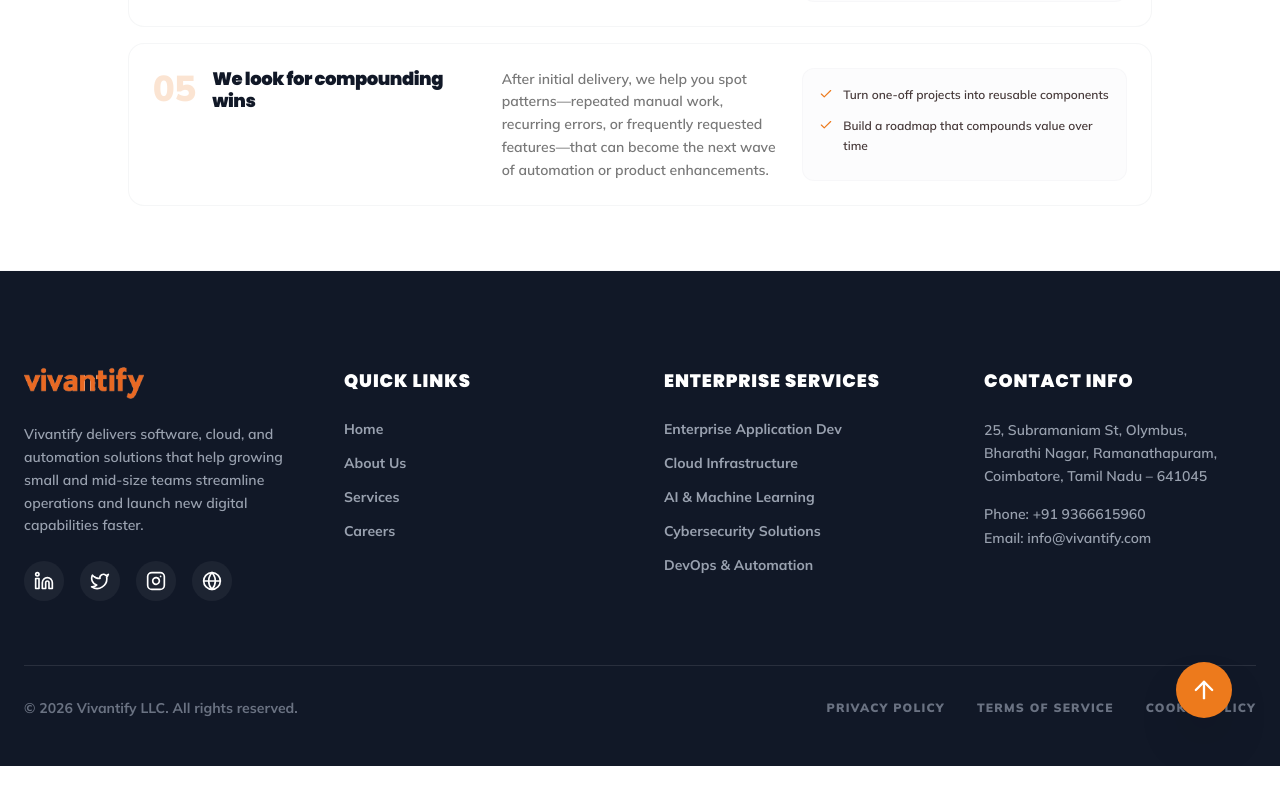
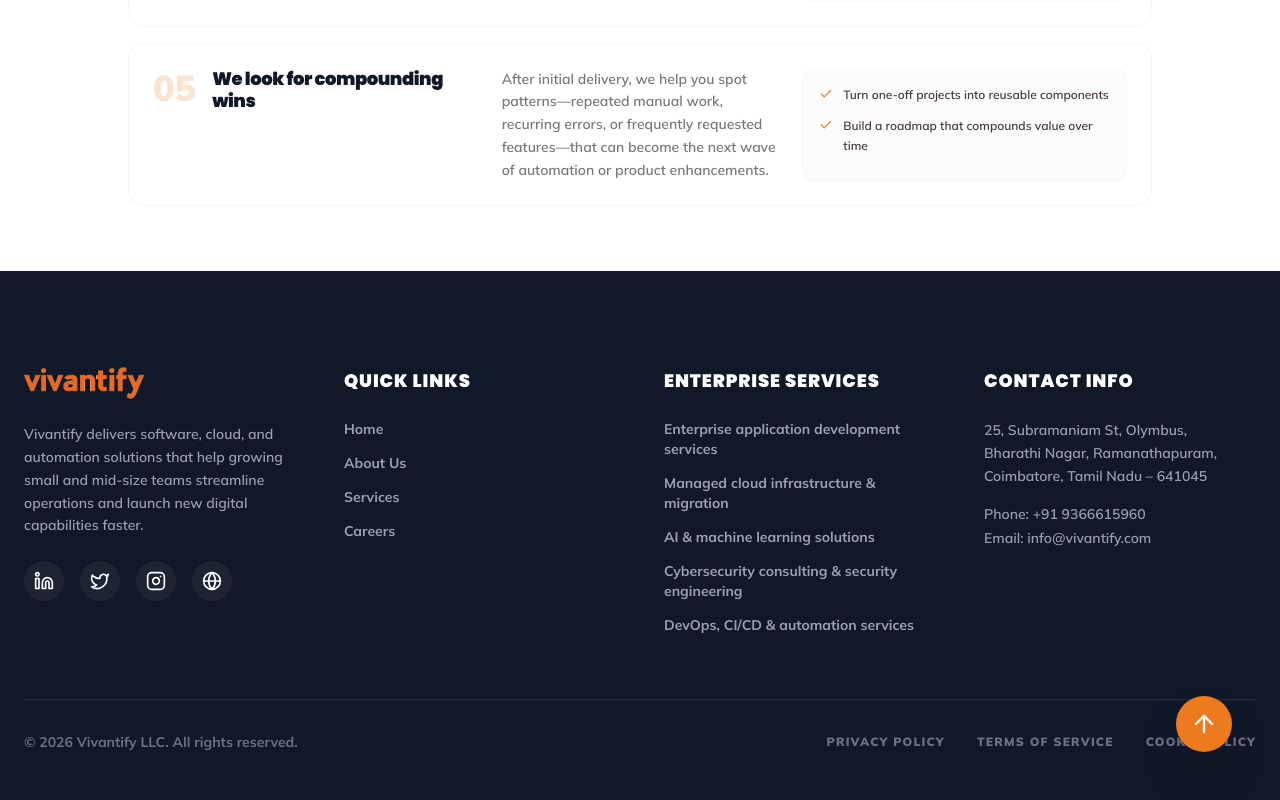
Before and after one commit to Vivantify/Vivantify, a React (Vite) app: page /about in a window 1280 px wide. Shown: the part 2605-3405 px from the top of the page. Before the commit the page ends 3371 px from the top, so only its background shows below. Built offline with nearby package versions, Linux system fonts and the light colour scheme.

Commit message:
Implement final recommended SEO optimizations: Update title, inject meta description, add canonical/theme tags, establish h2-to-h3 semantic outline, and link-optimize footer anchors.

```diff
--- a/index.html
+++ b/index.html
@@ -3,10 +3,14 @@
   <head>
     <meta charset="UTF-8" />
     <link rel="icon" type="image/png" href="/favicon.png" />
-    <link rel="apple-touch-icon" href="/favicon.png" />
+    <link rel="icon" type="image/png" sizes="32x32" href="/favicon-32x32.png">
+    <link rel="icon" type="image/png" sizes="16x16" href="/favicon-16x16.png">
+    <link rel="apple-touch-icon" sizes="180x180" href="/apple-touch-icon.png">
     <meta name="viewport" content="width=device-width, initial-scale=1.0" />
-    <title>Vivantify | Custom Enterprise Software & Cloud Solutions in India</title>
-    <meta name="description" content="Vivantify Technology Solutions is a Coimbatore-based software development company. We deliver reliable custom software, cloud, and automation services for growing small and mid-size teams in India." />
+    <meta name="theme-color" content="#0b1727">
+    <link rel="canonical" href="https://vivantify.com/">
+    <title>Vivantify Technology Solutions | Custom Software, Cloud & Automation in India</title>
+    <meta name="description" content="Vivantify Technology Solutions is a Coimbatore-based enterprise technology partner for growing small and mid-size teams in India. We deliver reliable custom software, cloud, and automation solutions to modernize legacy systems, streamline operations, and launch new digital products faster." />
     <meta name="keywords" content="software development company Coimbatore, cloud computing services India, custom software developers Tamil Nadu, DevOps automation consultants, enterprise software partners India" />
     <link rel="preconnect" href="https://fonts.googleapis.com">
     <link rel="preconnect" href="https://fonts.gstatic.com" crossorigin>
--- a/src/App.jsx
+++ b/src/App.jsx
@@ -12,8 +12,8 @@ import CareersPage from './pages/CareersPage';
 
 const seoConfig = {
   '/': {
-    title: 'Vivantify | Custom Enterprise Software & Cloud Solutions in India',
-    description: 'Vivantify Technology Solutions is a Coimbatore-based software development company. We deliver reliable custom software, cloud, and automation services for growing small and mid-size teams in India.',
+    title: 'Vivantify Technology Solutions | Custom Software, Cloud & Automation in India',
+    description: 'Vivantify Technology Solutions is a Coimbatore-based enterprise technology partner for growing small and mid-size teams in India. We deliver reliable custom software, cloud, and automation solutions to modernize legacy systems, streamline operations, and launch new digital products faster.',
     keywords: 'software development company Coimbatore, cloud computing services India, custom software developers Tamil Nadu, DevOps automation consultants, enterprise software partners India'
   },
   '/about': {
--- a/src/components/layout/Footer.jsx
+++ b/src/components/layout/Footer.jsx
@@ -40,11 +40,11 @@ const Footer = () => {
           <div>
             <h4 className="text-lg font-black mb-6 uppercase tracking-wider text-white">Enterprise Services</h4>
             <ul className="space-y-3.5 text-gray-400 font-bold text-sm">
-              <li><Link to="/services" className="hover:text-primary transition-colors">Enterprise Application Dev</Link></li>
-              <li><Link to="/services" className="hover:text-primary transition-colors">Cloud Infrastructure</Link></li>
-              <li><Link to="/services" className="hover:text-primary transition-colors">AI & Machine Learning</Link></li>
-              <li><Link to="/services" className="hover:text-primary transition-colors">Cybersecurity Solutions</Link></li>
-              <li><Link to="/services" className="hover:text-primary transition-colors">DevOps & Automation</Link></li>
+              <li><Link to="/services" className="hover:text-primary transition-colors">Enterprise application development services</Link></li>
+              <li><Link to="/services" className="hover:text-primary transition-colors">Managed cloud infrastructure & migration</Link></li>
+              <li><Link to="/services" className="hover:text-primary transition-colors">AI & machine learning solutions</Link></li>
+              <li><Link to="/services" className="hover:text-primary transition-colors">Cybersecurity consulting & security engineering</Link></li>
+              <li><Link to="/services" className="hover:text-primary transition-colors">DevOps, CI/CD & automation services</Link></li>
             </ul>
           </div>
 
--- a/src/components/sections/AboutSection.jsx
+++ b/src/components/sections/AboutSection.jsx
@@ -52,7 +52,7 @@ const AboutSection = () => {
             </div>
 
             <div className="p-6 bg-gradient-to-r from-orange-50 to-orange-100/10 rounded-3xl border-l-4 border-primary shadow-sm">
-              <h4 className="font-black text-primary-dark uppercase text-xxs tracking-widest mb-1.5">Our Core Mission</h4>
+              <h3 className="font-black text-primary-dark uppercase text-xxs tracking-widest mb-1.5">Our Core Mission</h3>
               <p className="text-text-main text-sm font-semibold leading-relaxed">
                 Our mission is to help growing small and mid‑size teams adopt scalable, secure software and cloud architectures without the overhead of a large in‑house IT department.
               </p>
@@ -69,7 +69,7 @@ const AboutSection = () => {
                     {v.icon}
                   </div>
                   <div>
-                    <h4 className="text-base font-black text-primary-dark mb-1 transition-colors duration-300">{v.title}</h4>
+                    <h3 className="text-base font-black text-primary-dark mb-1 transition-colors duration-300">{v.title}</h3>
                     <p className="text-text-light text-xs font-semibold leading-relaxed">{v.desc}</p>
                   </div>
                 </motion.div>
--- a/src/components/sections/FeaturedTechSection.jsx
+++ b/src/components/sections/FeaturedTechSection.jsx
@@ -72,7 +72,7 @@ const FeaturedTechSection = () => {
                       {item.icon}
                     </div>
                     <div>
-                      <h4 className="font-black text-white mb-1 tracking-tight text-base">{item.title}</h4>
+                      <h3 className="font-black text-white mb-1 tracking-tight text-base">{item.title}</h3>
                       <p className="text-xs text-gray-300 font-semibold leading-relaxed">{item.desc}</p>
                     </div>
                   </button>
--- a/src/components/sections/ProcessSection.jsx
+++ b/src/components/sections/ProcessSection.jsx
@@ -86,11 +86,9 @@ const ProcessSection = ({ bgClass = "bg-gray-50" }) => {
                 <span className="text-4xl font-black text-primary/20 group-hover:text-primary transition-colors duration-300">
                   {s.step}
                 </span>
-                <div>
-                  <h4 className="text-lg font-black text-primary-dark tracking-tight leading-tight group-hover:text-primary transition-colors duration-300">
+                  <h3 className="text-lg font-black text-primary-dark tracking-tight leading-tight group-hover:text-primary transition-colors duration-300">
                     {s.title}
-                  </h4>
-                </div>
+                  </h3>
               </div>
 
               {/* Middle: Description */}
--- a/src/pages/AboutPage.jsx
+++ b/src/pages/AboutPage.jsx
@@ -182,7 +182,7 @@ const AboutPage = () => {
                         {pillar.icon}
                       </div>
                       <div>
-                        <h4 className="text-sm font-black mb-1 text-primary-dark leading-snug transition-colors duration-300">{pillar.title}</h4>
+                        <h3 className="text-sm font-black mb-1 text-primary-dark leading-snug transition-colors duration-300">{pillar.title}</h3>
                         <p className="text-gray-500 text-xxs font-semibold leading-relaxed">{pillar.desc}</p>
                       </div>
                     </button>
```
